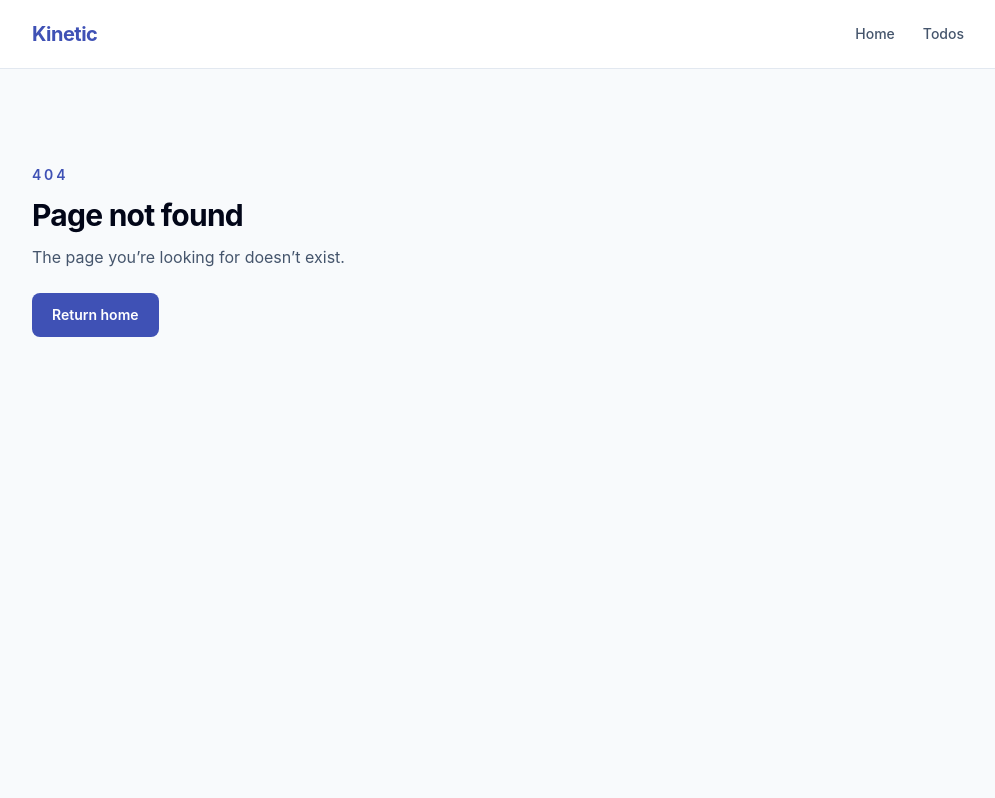
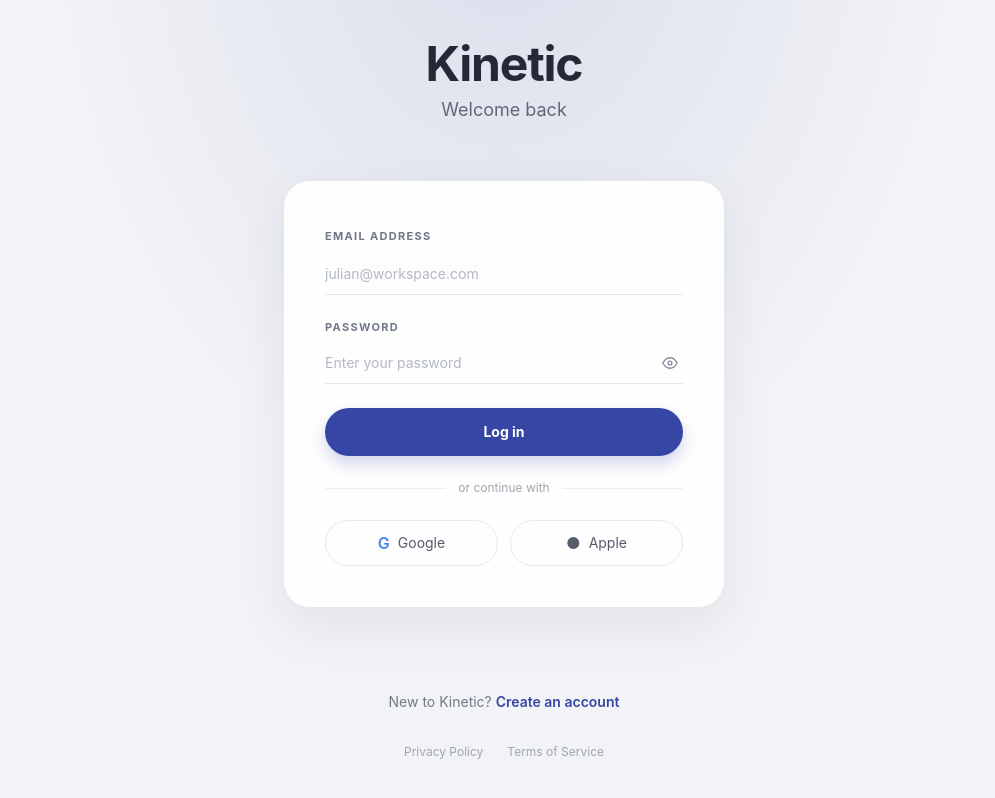
Before and after one commit to youssefdiaa10/kinetic, a React (Vite) app in the folder client/: page /login in a window 1280 px wide. Before the commit this address had no page. Shown: the whole page, without its empty margins (136-1131 px from the left). Built offline with nearby package versions, Linux system fonts and the light colour scheme.

Commit message:
feat: enhance UI with new authentication pages and update styles for consistency

```diff
--- a/client/package.json
+++ b/client/package.json
@@ -13,11 +13,14 @@
     "@reduxjs/toolkit": "^2.13.0",
     "@tailwindcss/vite": "^4.3.3",
     "axios": "^1.20.0",
+    "formik": "^2.4.9",
     "react": "^19.3.1",
     "react-dom": "^19.3.1",
     "react-redux": "^9.3.0",
     "react-router": "^8.5.0",
-    "tailwindcss": "^4.3.3"
+    "tailwindcss": "^4.3.3",
+    "yup": "^1.7.1",
+    "zod": "^4.6.7"
   },
   "devDependencies": {
     "@types/node": "^24.19.2",
--- a/client/src/App.tsx
+++ b/client/src/App.tsx
@@ -1,4 +1,5 @@
 import { Route, Routes } from 'react-router';
+import AuthPage from './pages/AuthPage';
 import Home from './pages/Home';
 import NotFound from './pages/NotFound';
 import Onboarding from './pages/Onboarding';
@@ -9,6 +10,8 @@ function App() {
     <Routes>
       <Route path="/" element={<Onboarding />} />
       <Route path="/home" element={<Home />} />
+      <Route path="/signup" element={<AuthPage mode="signup" />} />
+      <Route path="/login" element={<AuthPage mode="login" />} />
       <Route path="/todos" element={<Todos />} />
       <Route path="*" element={<NotFound />} />
     </Routes>
--- a/client/src/components/Navbar.tsx
+++ b/client/src/components/Navbar.tsx
@@ -2,17 +2,17 @@ import { Link, NavLink } from 'react-router';
 
 function Navbar() {
   const linkClass = ({ isActive }: { isActive: boolean }) =>
-    `rounded-lg px-3 py-2 text-sm font-medium transition ${
-      isActive ? 'bg-indigo-50 text-primary' : 'text-slate-600 hover:bg-slate-50 hover:text-slate-950'
+    `rounded-lg px-4 py-2.5 text-base font-semibold transition-colors duration-200 ${
+      isActive ? 'bg-neutral text-primary' : 'text-secondary hover:bg-tertiary hover:text-neutral'
     }`
 
   return (
-    <header className="border-b border-slate-200 bg-white">
+    <header className="border-b border-secondary bg-neutral">
       <nav
         aria-label="Main navigation"
         className="mx-auto flex w-full max-w-5xl items-center justify-between px-6 py-4 sm:px-10"
       >
-        <Link className="text-xl font-bold tracking-tight text-primary" to="/home">
+        <Link className="text-2xl font-bold tracking-tight text-primary transition-colors duration-200 hover:text-secondary sm:text-3xl" to="/home">
           Kinetic
         </Link>
         <div className="flex items-center gap-1">
--- a/client/src/components/Todo.tsx
+++ b/client/src/components/Todo.tsx
@@ -6,15 +6,15 @@ interface TodoProps {
 
 function Todo({ todo }: TodoProps) {
   return (
-    <li className="flex items-center gap-3 rounded-xl border border-slate-200 bg-white px-4 py-3">
+    <li className="flex items-center gap-3 rounded-xl border border-secondary bg-neutral px-4 py-3">
       <input
         aria-label={`${todo.completed ? 'Completed' : 'Incomplete'}: ${todo.title}`}
         checked={todo.completed}
-        className="size-4 accent-indigo-600"
+        className="size-4 accent-[#706AD4]"
         readOnly
         type="checkbox"
       />s
-      <span className={todo.completed ? 'text-slate-400 line-through' : 'text-slate-800'}>
+      <span className={todo.completed ? 'text-tertiary line-through' : 'text-primary'}>
         {todo.title}
       </span>
     </li>
--- a/client/src/index.css
+++ b/client/src/index.css
@@ -1,38 +1,10 @@
 @import "tailwindcss";
 
-.text-primary {
-  color: #3F51B5;
-}
-
-.bg-primary {
-  background-color: #3F51B5;
-}
-
-
-.text-secondary {
-  color: #706AD4;
-}
-
-.bg-secondary {
-  background-color: #706AD4;
-}
-
-
-.text-tertiary {
-  color: #B3549D;
-}
-
-.bg-tertiary {
-  background-color: #B3549D;
-}
-
-
-.text-neutral {
-  color: #F8F9FA;
-}
-
-.bg-neutral {
-  background-color: #F8F9FA;
+@theme {
+  --color-primary: #3546A5;
+  --color-secondary: #51458F;
+  --color-tertiary: #8A3B70;
+  --color-neutral: #F7F8FC;
 }
 
 :root {
@@ -42,8 +14,8 @@
   -webkit-font-smoothing: antialiased;
   -moz-osx-font-smoothing: grayscale;
   font-optical-sizing: auto;
-  color: #0f172a;
-  background: #fff;
+  color: var(--color-primary);
+  background: var(--color-neutral);
 }
 
 body {
@@ -52,6 +24,12 @@ body {
   margin: 0;
 }
 
+.auth-background {
+  background:
+    radial-gradient(ellipse at 50% -18%, rgb(53 70 165 / 13%), transparent 50%),
+    #f2f3f6;
+}
+
 *,
 *::before,
 *::after {
--- /dev/null
+++ b/client/src/pages/AuthPage.tsx
@@ -0,0 +1,170 @@
+import { useState, type FormEvent } from 'react';
+import { Link, useNavigate } from 'react-router';
+
+type AuthPageProps = {
+  mode: 'signup' | 'login';
+};
+
+function AuthPage({ mode }: AuthPageProps) {
+  const isSignup = mode === 'signup';
+  const navigate = useNavigate();
+  const [showPassword, setShowPassword] = useState(false);
+  const [busy, setBusy] = useState(false);
+  const [message, setMessage] = useState('');
+  const [created, setCreated] = useState(false);
+
+  async function handleSubmit(event: FormEvent<HTMLFormElement>) {
+    event.preventDefault();
+    setBusy(true);
+    setMessage('');
+
+    const formData = new FormData(event.currentTarget);
+    const payload = {
+      ...(isSignup ? { username: String(formData.get('fullName')).trim() } : {}),
+      email: String(formData.get('email')).trim(),
+      password: String(formData.get('password')),
+    };
+
+    try {
+      const apiBaseUrl = import.meta.env.VITE_API_URL || 'http://localhost:3000';
+      const response = await fetch(`${apiBaseUrl}/auth/${isSignup ? 'signup' : 'signin'}`, {
+        method: 'POST',
+        headers: { 'Content-Type': 'application/json' },
+        body: JSON.stringify(payload),
+      });
+      const result = await response.json();
+
+      if (!response.ok) {
+        throw new Error(Array.isArray(result.message) ? result.message.join(' ') : result.message || 'Please try again.');
+      }
+
+      if (isSignup) {
+        setCreated(true);
+        setMessage('Your account is ready. Log in to continue.');
+      } else {
+        localStorage.setItem('accessToken', result.accessToken);
+        localStorage.setItem('refreshToken', result.refreshToken);
+        navigate('/home');
+      }
+    } catch (error) {
+      setMessage(error instanceof Error ? error.message : 'Unable to connect. Check that the API is running.');
+    } finally {
+      setBusy(false);
+    }
+  }
+
+  return (
+    <main className="auth-background flex min-h-screen flex-col items-center px-5 py-8 text-[#252936] sm:px-8 sm:py-10">
+      <Link className="text-4xl font-bold tracking-tight text-[#252936] transition-colors duration-200 hover:text-primary sm:text-5xl" to="/home">Kinetic</Link>
+      <p className="mt-2 text-center text-base text-[#626776] sm:text-lg">
+        {isSignup ? 'Create your workspace' : 'Welcome back'}
+      </p>
+
+      <section className="my-auto w-full max-w-[440px] rounded-[26px] border border-white/80 bg-white/90 px-7 py-8 shadow-[0_18px_50px_rgba(30,35,60,0.08)] sm:px-10 sm:py-10">
+        <form className="space-y-6" onSubmit={handleSubmit}>
+          {isSignup && (
+            <label className="block">
+              <span className="text-[11px] font-bold uppercase tracking-[0.12em] text-[#727786]">Full name</span>
+              <input
+                autoComplete="name"
+                className="mt-2 w-full border-0 border-b border-[#e4e6ec] bg-transparent px-0 py-2.5 text-sm text-[#252936] outline-none placeholder:text-[#b4b8c2] focus:border-[#3546A5] focus:ring-0"
+                name="fullName"
+                placeholder="E.g., Julian Thorne"
+                required
+              />
+            </label>
+          )}
+
+          <label className="block">
+            <span className="text-[11px] font-bold uppercase tracking-[0.12em] text-[#727786]">Email address</span>
+            <input
+              autoComplete="email"
+              className="mt-2 w-full border-0 border-b border-[#e4e6ec] bg-transparent px-0 py-2.5 text-sm text-[#252936] outline-none placeholder:text-[#b4b8c2] focus:border-[#3546A5] focus:ring-0"
+              name="email"
+              placeholder="julian@workspace.com"
+              required
+              type="email"
+            />
+          </label>
+
+          <label className="block">
+            <span className="flex items-center justify-between gap-3 text-[11px] font-bold uppercase tracking-[0.12em] text-[#727786]">
+              <span>Password</span>
+              {isSignup && <span className="normal-case tracking-normal text-[#9297a3]">8+ chars, uppercase, number & symbol</span>}
+            </span>
+            <span className="mt-2 flex items-center border-b border-[#e4e6ec] focus-within:border-[#3546A5]">
+              <input
+                autoComplete={isSignup ? 'new-password' : 'current-password'}
+                className="min-w-0 flex-1 border-0 bg-transparent px-0 py-2.5 text-sm text-[#252936] outline-none placeholder:text-[#b4b8c2] focus:ring-0"
+                minLength={8}
+                name="password"
+                pattern={isSignup ? '(?=.*[a-z])(?=.*[A-Z])(?=.*[0-9])(?=.*[^A-Za-z0-9]).{8,}' : undefined}
+                placeholder={isSignup ? 'Create a strong password' : 'Enter your password'}
+                required
+                title={isSignup ? 'Use at least 8 characters with uppercase, lowercase, a number, and a symbol.' : undefined}
+                type={showPassword ? 'text' : 'password'}
+              />
+              <button
+                aria-label={showPassword ? 'Hide password' : 'Show password'}
+                className="rounded p-1 text-[#858a97] hover:text-[#3546A5] focus-visible:outline-2 focus-visible:outline-[#3546A5]"
+                onClick={() => setShowPassword((visible) => !visible)}
+                type="button"
+              >
+                {showPassword ? (
+                  <svg aria-hidden="true" fill="none" height="18" viewBox="0 0 24 24" width="18"><path d="M3 3l18 18M10.6 10.7a2 2 0 002.7 2.7M9.9 5.2A10.8 10.8 0 0112 5c5 0 8.5 4.5 9.5 7-.4 1-1.2 2.1-2.2 3.1M6.2 6.3C3.8 7.7 2.7 10 2.5 12c.9 2.5 4.5 7 9.5 7 1.3 0 2.5-.3 3.5-.8" stroke="currentColor" strokeLinecap="round" strokeLinejoin="round" strokeWidth="1.7" /></svg>
+                ) : (
+                  <svg aria-hidden="true" fill="none" height="18" viewBox="0 0 24 24" width="18"><path d="M2.5 12s3.5-7 9.5-7 9.5 7 9.5 7-3.5 7-9.5 7-9.5-7-9.5-7z" stroke="currentColor" strokeWidth="1.7" /><circle cx="12" cy="12" r="2.5" stroke="currentColor" strokeWidth="1.7" /></svg>
+                )}
+              </button>
+            </span>
+          </label>
+
+          <button
+            className="w-full rounded-full bg-primary px-5 py-3.5 text-sm font-bold text-white shadow-[0_8px_16px_rgba(53,70,165,0.22)] transition-colors duration-200 hover:bg-secondary focus-visible:outline-2 focus-visible:outline-offset-2 focus-visible:outline-primary disabled:cursor-wait disabled:opacity-70"
+            disabled={busy || created}
+            type="submit"
+          >
+            {busy ? 'Please wait…' : created ? 'Account created' : isSignup ? 'Join Kinetic' : 'Log in'}
+          </button>
+        </form>
+
+        {message && (
+          <p aria-live="polite" className={`mt-4 text-center text-sm ${created ? 'text-[#275e43]' : 'text-[#9b3548]'}`} role="status">
+            {message}
+          </p>
+        )}
+
+        {!created && (
+          <>
+            <div className="my-6 flex items-center gap-3 text-xs text-[#a1a5af]">
+              <span className="h-px flex-1 bg-[#eceef2]" />
+              <span>or continue with</span>
+              <span className="h-px flex-1 bg-[#eceef2]" />
+            </div>
+            <div className="grid grid-cols-2 gap-3">
+              <button className="flex items-center justify-center gap-2 rounded-full border border-[#e7e9ee] px-3 py-2.5 text-sm text-[#555b68] transition-colors duration-200 hover:border-[#c8cce0] hover:bg-[#fafaff]" onClick={() => setMessage('Google sign-up is not connected yet.')} type="button">
+                <span className="text-base font-semibold text-[#4285f4]">G</span> Google
+              </button>
+              <button className="flex items-center justify-center gap-2 rounded-full border border-[#e7e9ee] px-3 py-2.5 text-sm text-[#555b68] transition-colors duration-200 hover:border-[#c8cce0] hover:bg-[#fafaff]" onClick={() => setMessage('Apple sign-up is not connected yet.')} type="button">
+                <span aria-hidden="true" className="text-base">●</span> Apple
+              </button>
+            </div>
+          </>
+        )}
+      </section>
+
+      <p className="mt-7 text-center text-sm text-[#747987]">
+        {isSignup ? 'Already have an account?' : 'New to Kinetic?'}{' '}
+        <Link className="font-semibold text-primary hover:underline" to={isSignup ? '/login' : '/signup'}>
+          {isSignup ? 'Log in' : 'Create an account'}
+        </Link>
+      </p>
+      <footer className="mt-8 flex gap-6 text-xs text-[#a1a5af]">
+        <span>Privacy Policy</span>
+        <span>Terms of Service</span>
+      </footer>
+    </main>
+  );
+}
+
+export default AuthPage;
--- a/client/src/pages/Home.tsx
+++ b/client/src/pages/Home.tsx
@@ -3,25 +3,25 @@ import Navbar from '../components/Navbar';
 
 function Home() {
   return (
-    <div className="min-h-screen bg-slate-50">
+    <div className="min-h-screen bg-neutral">
       <Navbar />
       <main className="mx-auto flex min-h-[calc(100vh-73px)] w-full max-w-5xl items-center px-6 py-16 sm:px-10">
         <section className="max-w-2xl">
           <p className="mb-4 text-sm font-semibold uppercase tracking-[0.2em] text-primary">
             Make room for what matters
           </p>
-          <h1 className="text-4xl font-bold tracking-tight text-slate-950 sm:text-6xl">
+          <h1 className="text-4xl font-bold tracking-tight text-primary sm:text-6xl">
             A calmer way to get things done.
           </h1>
-          <p className="mt-6 max-w-xl text-lg leading-8 text-slate-600">
+          <p className="mt-6 max-w-xl text-lg leading-8 text-secondary">
             Keep your next steps in one simple place, then focus on one thing at a time.
           </p>
           <div className="mt-8 flex flex-wrap gap-3">
-            <Link className="rounded-lg bg-primary px-5 py-3 text-sm font-semibold text-white transition hover:bg-secondary" to="/todos">
+            <Link className="rounded-lg bg-primary px-5 py-3 text-sm font-semibold text-neutral transition-colors duration-200 hover:bg-secondary" to="/todos">
               View your todos
             </Link>
-            <Link className="rounded-lg border border-slate-300 bg-white px-5 py-3 text-sm font-semibold text-slate-700 transition hover:bg-slate-100" to="/todos">
-              Get started
+            <Link className="rounded-lg border border-tertiary bg-neutral px-5 py-3 text-sm font-semibold text-tertiary transition-colors duration-200 hover:bg-tertiary hover:text-neutral" to="/signup">
+              Create an account
             </Link>
           </div>
         </section>
--- a/client/src/pages/NotFound.tsx
+++ b/client/src/pages/NotFound.tsx
@@ -3,13 +3,13 @@ import Navbar from '../components/Navbar'
 
 function NotFound() {
   return (
-    <div className="min-h-screen bg-slate-50">
+    <div className="min-h-screen bg-neutral">
       <Navbar />
       <main className="mx-auto flex w-full max-w-5xl flex-col items-start px-6 py-24 sm:px-10">
         <p className="text-sm font-semibold uppercase tracking-[0.2em] text-primary">404</p>
-        <h1 className="mt-3 text-3xl font-bold tracking-tight text-slate-950">Page not found</h1>
-        <p className="mt-3 text-slate-600">The page you’re looking for doesn’t exist.</p>
-        <Link className="mt-6 rounded-lg bg-primary px-5 py-3 text-sm font-semibold text-white transition hover:bg-secondary" to="/">
+        <h1 className="mt-3 text-3xl font-bold tracking-tight text-primary">Page not found</h1>
+        <p className="mt-3 text-secondary">The page you’re looking for doesn’t exist.</p>
+        <Link className="mt-6 rounded-lg bg-primary px-5 py-3 text-sm font-semibold text-neutral transition-colors duration-200 hover:bg-secondary" to="/">
           Return home
         </Link>
       </main>
--- a/client/src/pages/Onboarding.tsx
+++ b/client/src/pages/Onboarding.tsx
@@ -3,20 +3,28 @@ import Navbar from '../components/Navbar';
 
 function Onboarding() {
   return (
-    <div className="min-h-screen bg-slate-50">
+    <div className="min-h-screen bg-neutral">
       <Navbar />
       <main className="mx-auto flex min-h-[calc(100vh-73px)] w-full max-w-5xl items-center px-6 py-16 sm:px-10">
-        <section className="max-w-xl rounded-3xl border border-slate-200 bg-white p-8 shadow-sm sm:p-12">
+        <section className="max-w-xl rounded-3xl border border-secondary bg-neutral p-8 shadow-sm sm:p-12">
           <p className="text-sm font-semibold uppercase tracking-[0.2em] text-primary">Welcome to Kinetic</p>
-          <h1 className="mt-4 text-3xl font-bold tracking-tight text-slate-950 sm:text-4xl">
+          <h1 className="mt-4 text-3xl font-bold tracking-tight text-primary sm:text-4xl">
             Start with one small step.
           </h1>
-          <p className="mt-4 leading-7 text-slate-600">
+          <p className="mt-4 leading-7 text-secondary">
             Your workspace is ready. Head to your todo list to see what needs your attention.
           </p>
-          <Link className="mt-8 inline-flex rounded-lg bg-primary px-5 py-3 text-sm font-semibold text-white transition hover:bg-secondary" to="/home">
-            Next
-          </Link>
+          <div className="mt-8 flex flex-wrap items-center gap-3">
+            <Link className="inline-flex rounded-lg bg-primary px-5 py-3 text-sm font-semibold text-neutral transition-colors duration-200 hover:bg-secondary" to="/home">
+              Next
+            </Link>
+            <Link className="inline-flex rounded-lg border border-tertiary px-5 py-3 text-sm font-semibold text-tertiary transition-colors duration-200 hover:bg-tertiary hover:text-neutral" to="/signup">
+              Sign up
+            </Link>
+            <Link className="inline-flex rounded-lg border border-tertiary px-5 py-3 text-sm font-semibold text-tertiary transition-colors duration-200 hover:bg-tertiary hover:text-neutral" to="/login">
+              Log in
+            </Link>
+          </div>
         </section>
       </main>
     </div>
--- a/client/src/pages/Todos.tsx
+++ b/client/src/pages/Todos.tsx
@@ -3,13 +3,13 @@ import Todolist from '../components/Todolist';
 
 function Todos() {
   return (
-    <div className="min-h-screen bg-slate-50">
+    <div className="min-h-screen bg-neutral">
       <Navbar />
       <main className="mx-auto w-full max-w-5xl px-6 py-12 sm:px-10">
         <div className="mb-8">
           <p className="text-sm font-semibold uppercase tracking-[0.2em] text-primary">Your workspace</p>
-          <h1 className="mt-2 text-3xl font-bold tracking-tight text-slate-950">Todos</h1>
-          <p className="mt-2 text-slate-600">A clear view of what’s next.</p>
+          <h1 className="mt-2 text-3xl font-bold tracking-tight text-primary">Todos</h1>
+          <p className="mt-2 text-secondary">A clear view of what’s next.</p>
         </div>
         <Todolist />
       </main>
```
Also changed, not shown: client/src/components/Todolist.tsx (+4 -4 lines), 1 other file (tests, documents, lock files or other folders).
